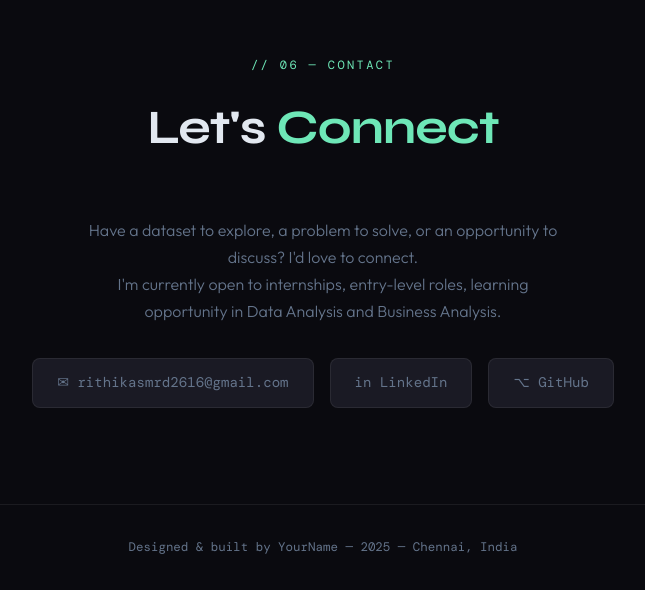
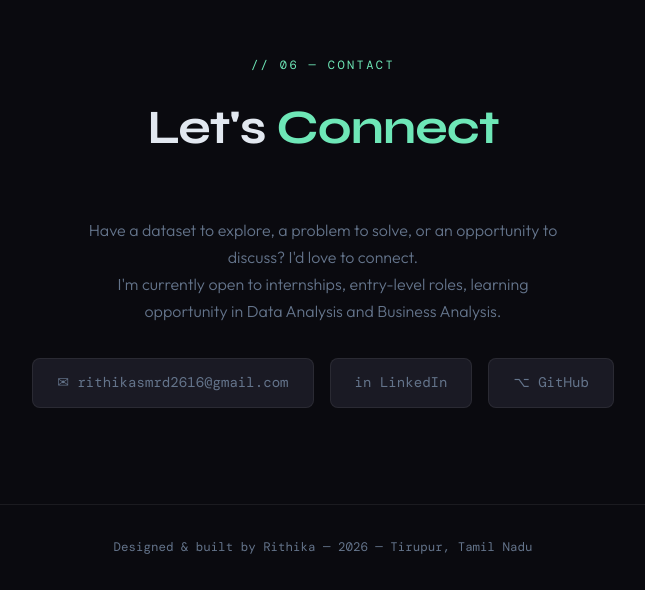
Before and after one commit to Rithika-307/Portfolio, a plain HTML site: page index.html in a window 1280 px wide. Shown: the part 4281-4871 px from the top of the page, without its empty margins (317-962 px from the left). Drawn offline with nearby package versions, Linux system fonts and the light colour scheme; a web font is replaced by a local one.

Commit message:
Update footer with new designer information

```diff
--- a/index.html
+++ b/index.html
@@ -710,7 +710,7 @@ I’m currently focused on building practical projects and exploring how data ca
 
 <!-- FOOTER -->
 <footer>
-  <p>Designed &amp; built by YourName &mdash; 2025 &mdash; Chennai, India</p>
+  <p>Designed &amp; built by Rithika &mdash; 2026 &mdash; Tirupur, Tamil Nadu</p>
 </footer>
 
 <script>
```
